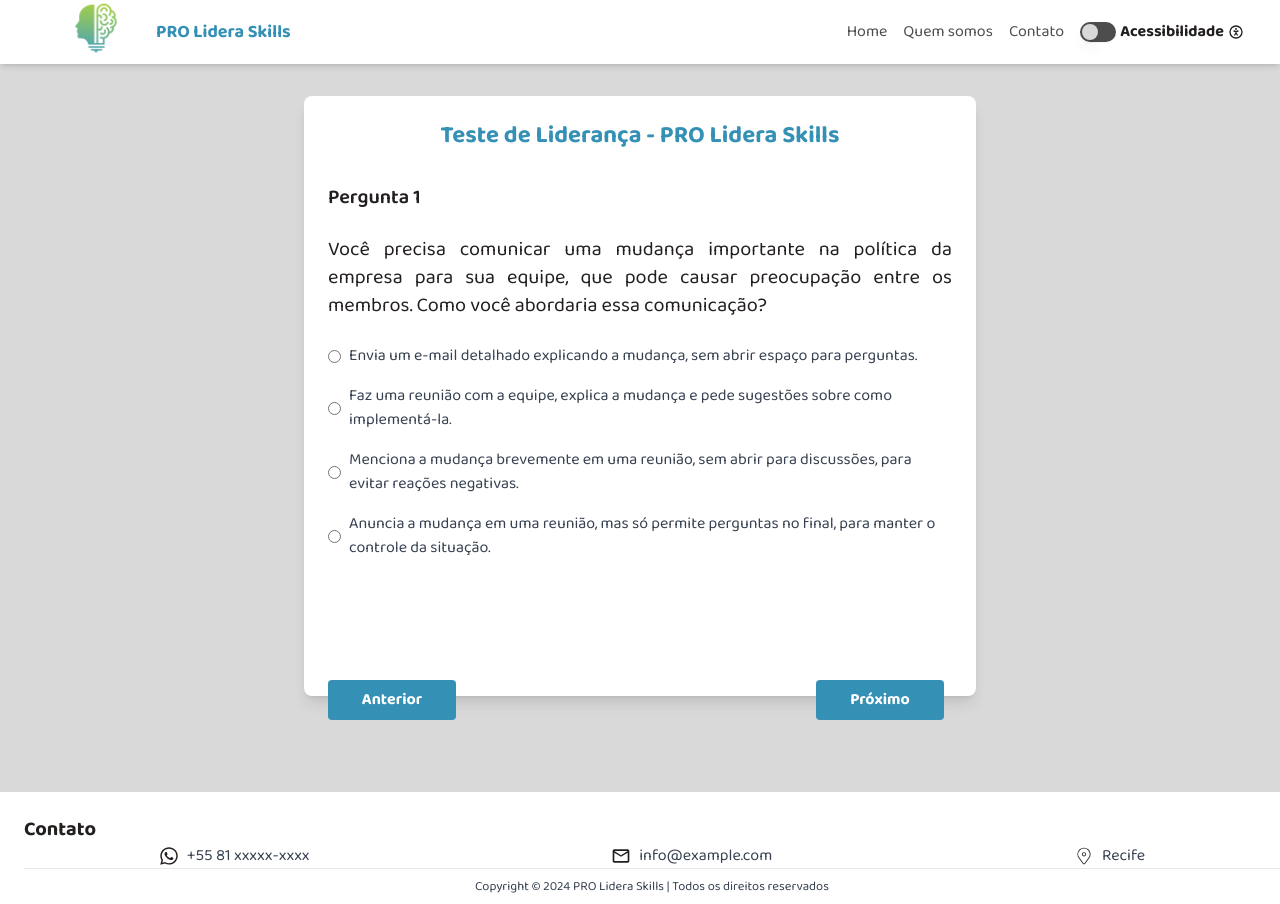
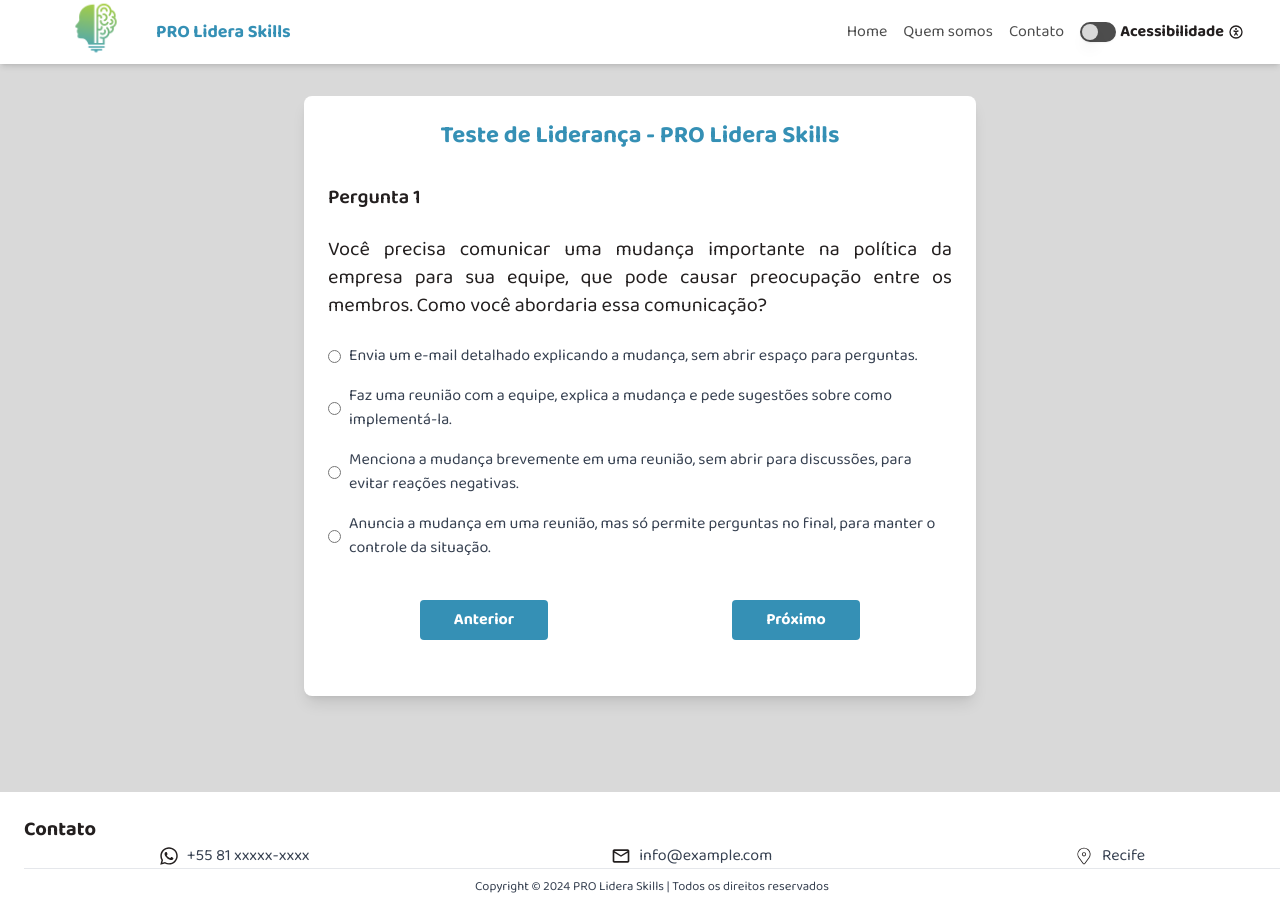
Before and after one commit to softexrecifepe/PI-PRO-LIDERA-TURMA-07-EQUIPE-02, a Next.js app: page /questionario in a window 1280 px wide. Built offline with nearby package versions, Linux system fonts and the light colour scheme.

Commit message:
refactor: ajustando botões do questionário

```diff
--- a/src/app/questionario/page.tsx
+++ b/src/app/questionario/page.tsx
@@ -50,7 +50,7 @@ export default function TesteLideranca() {
             ))}
           </form>
 
-          <div className="absolute flex gap-[22.5rem] mt-10 bottom-20">
+          <div className="flex mt-10 justify-around">
             <CustomButton
               onClick={() =>
                 setCurrentQuestionIndex(Math.max(currentQuestionIndex - 1, 0))
```
Also changed, not shown: 1 other file (tests, documents, lock files or other folders).
